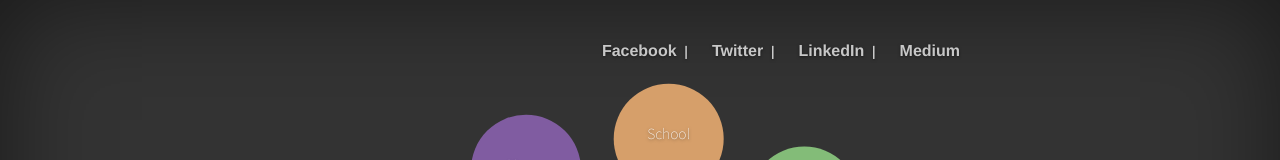
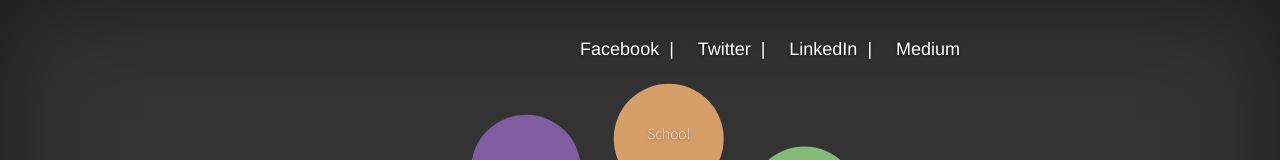
Before and after one commit to ohara-invent/personal-website, a plain HTML site: page index.html in a window 1280 px wide. Shown: the top 160 px of the page. Drawn offline with Linux system fonts and the light colour scheme.

Commit message:
Did some stuff

```diff
--- a/index.html
+++ b/index.html
@@ -66,16 +66,27 @@
               <nav>
                 <ul class="nav masthead-nav">
                   <li>
-                        <a target="blank" href="https://www.facebook.com/ohara.invent">Facebook</a>
-                    </li>  &nbsp;|
+                        <h4>
+                          <a target="blank" href="https://www.facebook.com/ohara.invent">Facebook</a>
+                          &nbsp;|
+                        </h4>
+                    </li>
                   <li>
-                       <a target="blank" href="https://twitter.com/ohara_invent">Twitter</a>
-                   </li> &nbsp;|
+                       <h4>
+                         <a target="blank" href="https://twitter.com/ohara_invent">Twitter</a>
+                         &nbsp;|
+                       </h4>
+                   </li>
                   <li>
-                       <a target="blank" href="https://www.linkedin.com/in/peteroharaadu">LinkedIn</a>
-                   </li> &nbsp;|
+                       <h4>
+                         <a target="blank" href="https://www.linkedin.com/in/peteroharaadu">LinkedIn</a>
+                         &nbsp;|
+                       </h4>
+                   </li>
                   <li>
-                      <a target="blank" href="https://medium.com/@oharainvent">Medium</a>
+                      <h4>
+                        <a target="blank" href="https://medium.com/@oharainvent">Medium</a>
+                      </h4>
                   </li>
                 </ul>
               </nav>
```
